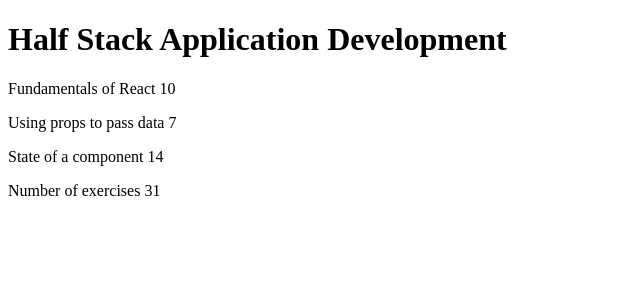
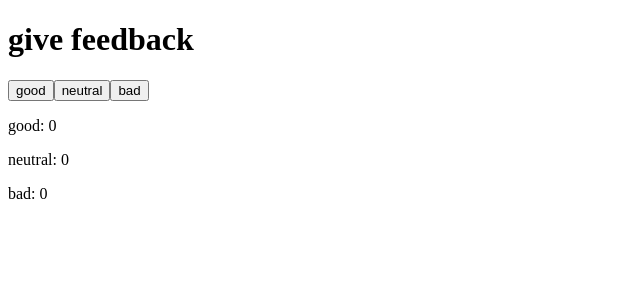
Before and after one commit to nkuikel/FSO, a React (Vite) app in the folder Part1/: page / in a window 1280 px wide. Shown: the top 300 px of the page, without its empty margins (0-640 px from the left). Built offline with nearby package versions, Linux system fonts and the light colour scheme.

Commit message:
exercise 1.5

```diff
--- a/Part1/src/App.jsx
+++ b/Part1/src/App.jsx
@@ -1,74 +1,29 @@
-const Header = (props) => {
-  console.log(props)
-  return (
-    <div>
-      <h1>{props.course.name}</h1>
-    </div>
-  )
-}
-
-const Part = (props) => {
-  console.log(props)
-  return (
-    <div>
-      <p>
-        {props.part.name} {props.part.exercises}
-      </p>
-    </div>
-  )
-}
-
-const Content = (props) => {
-  console.log(props)
-  return (
-    <div>
-      <Part part={props.course.parts[0]} />
-      <Part part={props.course.parts[1]} />
-      <Part part={props.course.parts[2]} />
-    </div>
-  )
-}
-
-const Total = (props) => {
-  console.log(props)
-  return (
-    <div>
-      <p>
-        Number of exercises{" "}
-        {props.course.parts[0].exercises +
-          props.course.parts[1].exercises +
-          props.course.parts[2].exercises}
-      </p>
-    </div>
-  )
-}
+import {useState} from 'react'
 
 const App = () => {
-  const course = {
-    name: "Half Stack Application Development",
-    parts: [
-      {
-        name: "Fundamentals of React",
-        exercises: 10
-      },
-      {
-        name: "Using props to pass data",
-        exercises: 7
-      },
-      {
-        name: "State of a component",
-        exercises: 14
-      }
-    ]
-  }
+  const [good, setGood] = useState(0)
+  const [neutral, setNeutral] = useState(0)
+  const [bad, setBad] = useState(0)
 
-  return (
+  return(
     <div>
-      <Header course={course} />
-      <Content course={course} />
-      <Total course={course} />
-    </div>
+      <h1>give feedback</h1>
+
+      <button onClick={() => setGood(good + 1)}>good</button>
+
+      <button onClick={() => setNeutral(neutral+1)}>neutral</button>
+
+      <button onClick={() => setBad(bad+1)}>bad</button>
+
+      <p>good: {good}</p>
+
+      <p>neutral: {neutral}</p>
+
+      <p>bad: {bad}</p>
+
+     </div>
   )
+
 }
 
 export default App
```
